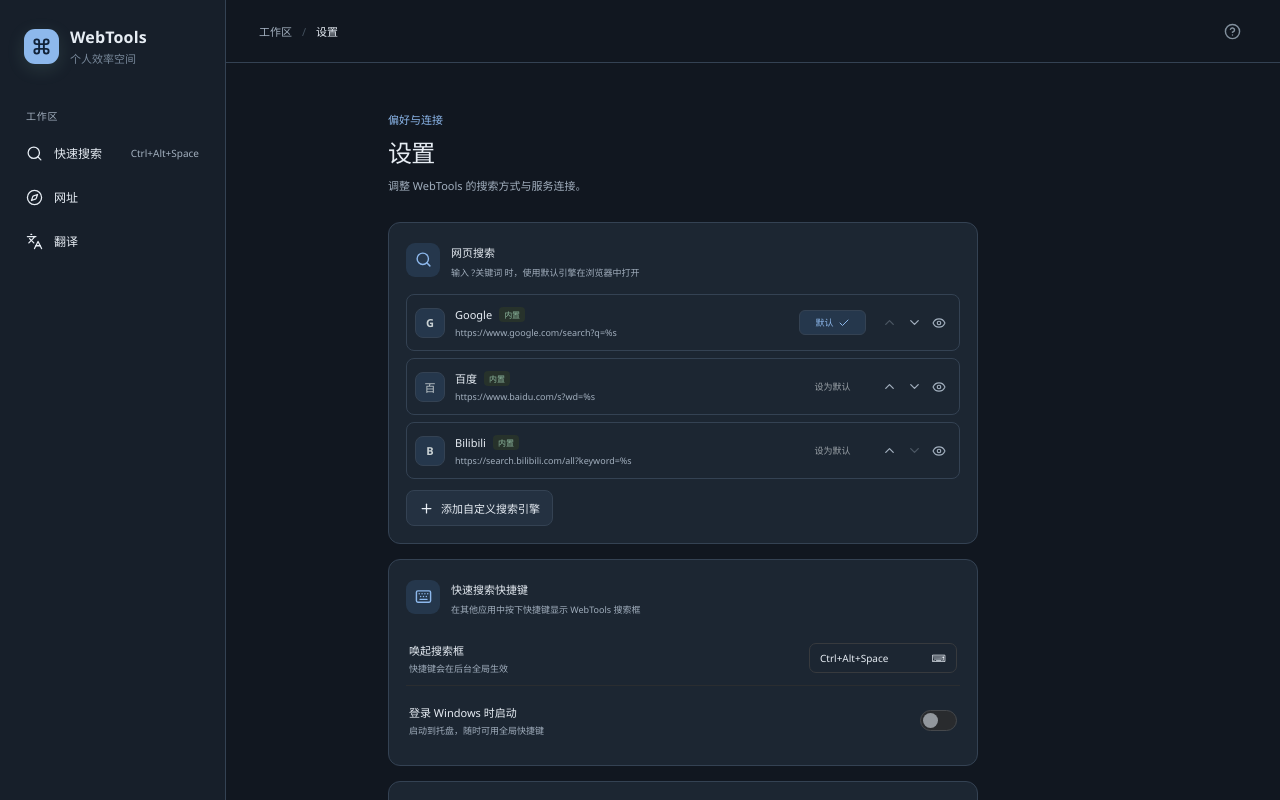
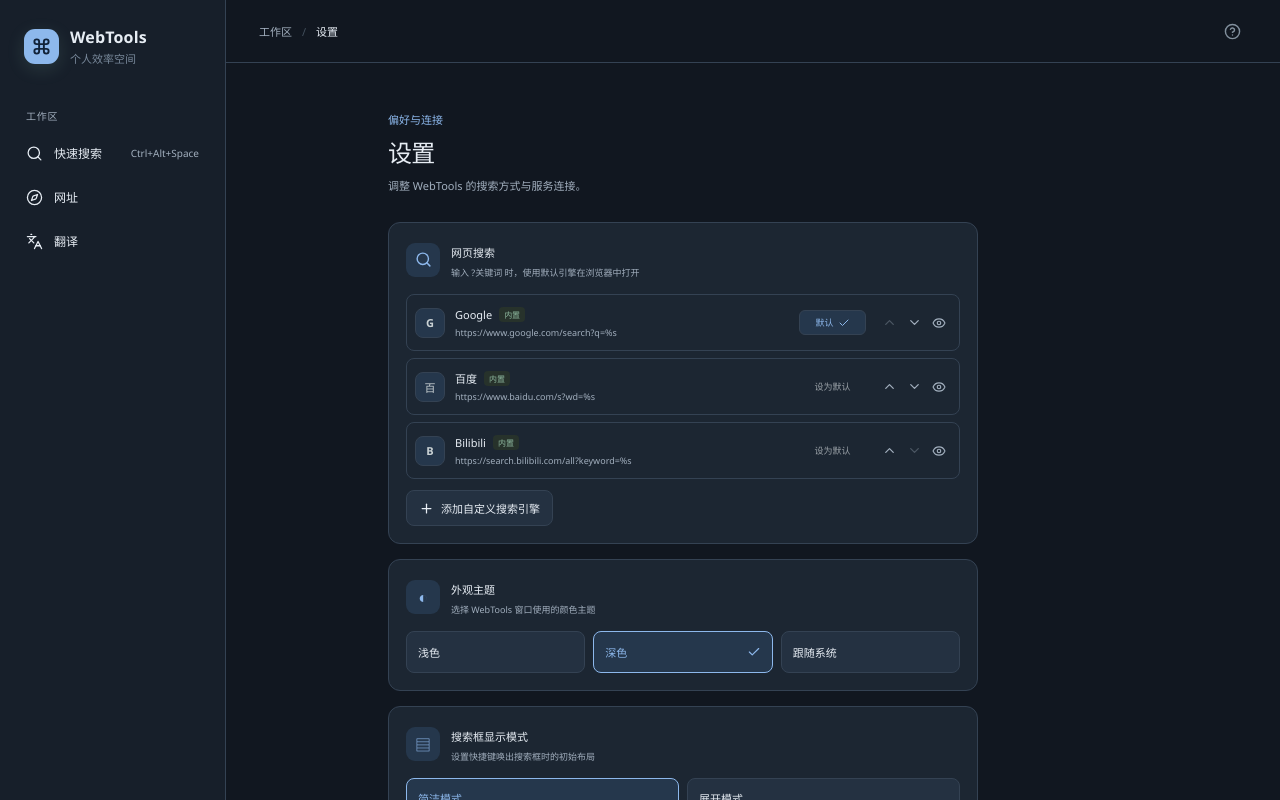
Before and after one commit to dbt64/webtools, a Vue app: page / in a window 1280 px wide. Both pictures are taken after a click on the button "设置". Shown: the top 800 px of the page. Built offline with nearby package versions, Linux system fonts and the light colour scheme.

Commit message:
Add appearance and launcher mode settings

```diff
--- a/src/features/settings/SettingsView.vue
+++ b/src/features/settings/SettingsView.vue
@@ -1,7 +1,8 @@
 <script setup lang="ts">
 import { onMounted, ref } from 'vue'
 import { Check, FolderSearch, Keyboard, KeyRound } from '@lucide/vue'
-import { createDefaultAppData, type AppSettings } from '@/shared/domain'
+import { createDefaultAppData, type AppSettings, type LauncherDisplayMode, type ThemePreference } from '@/shared/domain'
+import { applyTheme } from '@/shared/theme'
 import SearchEngineEditor from './SearchEngineEditor.vue'
 
 const settings = ref<AppSettings>(createDefaultAppData().settings)
@@ -13,6 +14,8 @@
 const testMessage = ref('')
 const recordingShortcut = ref(false)
 const savingShortcut = ref(false)
+const savingTheme = ref(false)
+const savingLauncherMode = ref(false)
 const everythingStatus = ref<{ executablePath?: string; running: boolean; version?: string }>()
 const checkingEverything = ref(false)
 
@@ -53,6 +56,39 @@
 }
 
 function handleEnginesSaved(value: AppSettings): void { settings.value = value; markSaved() }
+
+async function saveTheme(theme: ThemePreference): Promise<void> {
+  if (savingTheme.value || theme === settings.value.theme) return
+  savingTheme.value = true
+  try {
+    const result = await window.desktop.updateSettings({ theme })
+    if (!result.ok) { errorMessage.value = result.error.message; return }
+    settings.value = result.data
+    applyTheme(result.data.theme)
+    errorMessage.value = ''
+    markSaved()
+  } catch {
+    errorMessage.value = '无法保存主题设置，请重试。'
+  } finally {
+    savingTheme.value = false
+  }
+}
+
+async function saveLauncherMode(launcherDisplayMode: LauncherDisplayMode): Promise<void> {
+  if (savingLauncherMode.value || launcherDisplayMode === settings.value.launcherDisplayMode) return
+  savingLauncherMode.value = true
+  try {
+    const result = await window.desktop.updateSettings({ launcherDisplayMode })
+    if (!result.ok) { errorMessage.value = result.error.message; return }
+    settings.value = result.data
+    errorMessage.value = ''
+    markSaved()
+  } catch {
+    errorMessage.value = '无法保存搜索框模式，请重试。'
+  } finally {
+    savingLauncherMode.value = false
+  }
+}
 
 async function refreshEverything(): Promise<void> {
   checkingEverything.value = true
@@ -138,6 +174,25 @@
   <section class="content-page settings-page">
     <div class="page-heading"><div><p class="eyebrow">偏好与连接</p><h1>设置</h1><p class="page-description">调整 WebTools 的搜索方式与服务连接。</p></div></div>
     <SearchEngineEditor :settings="settings" @saved="handleEnginesSaved" />
+    <div class="settings-group appearance-settings">
+      <div class="settings-group-heading"><span class="settings-group-icon" aria-hidden="true">◐</span><div><strong>外观主题</strong><p>选择 WebTools 窗口使用的颜色主题</p></div></div>
+      <div class="preference-options theme-options" role="group" aria-label="外观主题">
+        <button v-for="option in [{ value: 'light', label: '浅色' }, { value: 'dark', label: '深色' }, { value: 'system', label: '跟随系统' }] as const" :key="option.value" class="preference-option" :class="{ selected: settings.theme === option.value }" :aria-pressed="settings.theme === option.value" :disabled="savingTheme" @click="saveTheme(option.value)">
+          <span class="preference-option-title">{{ option.label }}</span><Check v-if="settings.theme === option.value" :size="14" />
+        </button>
+      </div>
+    </div>
+    <div class="settings-group launcher-mode-settings">
+      <div class="settings-group-heading"><span class="settings-group-icon" aria-hidden="true">▤</span><div><strong>搜索框显示模式</strong><p>设置快捷键唤出搜索框时的初始布局</p></div></div>
+      <div class="preference-options launcher-mode-options" role="group" aria-label="搜索框显示模式">
+        <button class="preference-option preference-option-described" :class="{ selected: settings.launcherDisplayMode === 'compact' }" :aria-pressed="settings.launcherDisplayMode === 'compact'" :disabled="savingLauncherMode" @click="saveLauncherMode('compact')">
+          <span><span class="preference-option-title">简洁模式</span><small>只显示搜索框和整体展开按钮</small></span><Check v-if="settings.launcherDisplayMode === 'compact'" :size="14" />
+        </button>
+        <button class="preference-option preference-option-described" :class="{ selected: settings.launcherDisplayMode === 'expanded' }" :aria-pressed="settings.launcherDisplayMode === 'expanded'" :disabled="savingLauncherMode" @click="saveLauncherMode('expanded')">
+          <span><span class="preference-option-title">展开模式</span><small>默认显示收藏网址和应用模块</small></span><Check v-if="settings.launcherDisplayMode === 'expanded'" :size="14" />
+        </button>
+      </div>
+    </div>
     <div class="settings-group shortcut-settings">
       <div class="settings-group-heading"><span class="settings-group-icon"><Keyboard :size="17" /></span><div><strong>快速搜索快捷键</strong><p>在其他应用中按下快捷键显示 WebTools 搜索框</p></div></div>
       <div class="shortcut-row"><div><strong>唤起搜索框</strong><small>快捷键会在后台全局生效</small></div><button class="shortcut-recorder" :class="{ recording: recordingShortcut }" :disabled="savingShortcut" @click="recordingShortcut = true" @keydown="handleShortcutKeydown">{{ recordingShortcut ? '按下组合键…（Esc 取消）' : settings.quickSearchShortcut.replace('Control', 'Ctrl').replace('Super', 'Win') }}<span v-if="!recordingShortcut">⌨</span></button></div>
@@ -161,3 +216,18 @@
     <p v-if="saved" class="save-indicator"><Check :size="14" /> 已保存</p><p v-if="errorMessage" class="inline-error">{{ errorMessage }}</p>
   </section>
 </template>
+
+<style scoped>
+.preference-options { display: grid; gap: 8px; }
+.theme-options { grid-template-columns: repeat(3, minmax(0, 1fr)); }
+.launcher-mode-options { grid-template-columns: repeat(2, minmax(0, 1fr)); }
+.preference-option { display: flex; min-width: 0; min-height: 42px; align-items: center; justify-content: space-between; gap: 8px; padding: 9px 11px; border: 1px solid var(--line); border-radius: 8px; color: var(--text); background: var(--surface-raised); text-align: left; cursor: pointer; }
+.preference-option:hover:not(:disabled) { border-color: var(--accent); background: var(--hover); }
+.preference-option.selected { border-color: var(--accent); color: var(--accent); background: var(--accent-soft); }
+.preference-option:disabled { cursor: wait; opacity: .75; }
+.preference-option-title { font-size: 11px; font-weight: 600; }
+.preference-option-described { min-height: 58px; }
+.preference-option-described > span { display: grid; gap: 5px; }
+.preference-option small { color: var(--muted); font-size: 9px; line-height: 1.4; }
+@media (max-width: 680px) { .theme-options, .launcher-mode-options { grid-template-columns: 1fr; } }
+</style>
```
